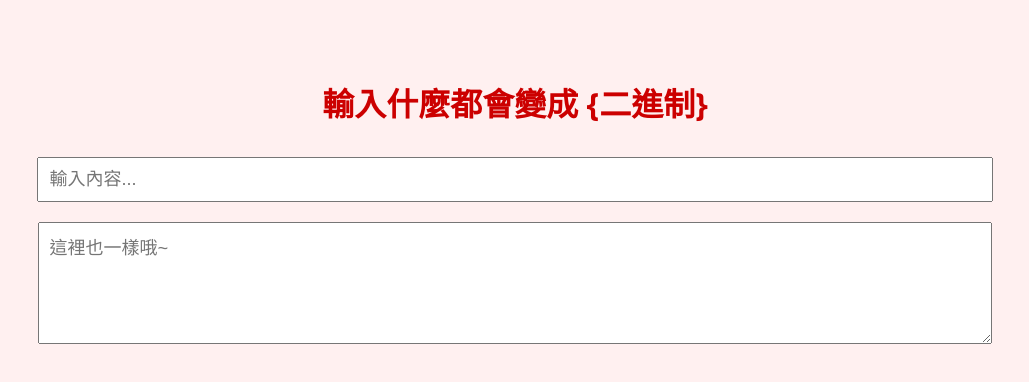
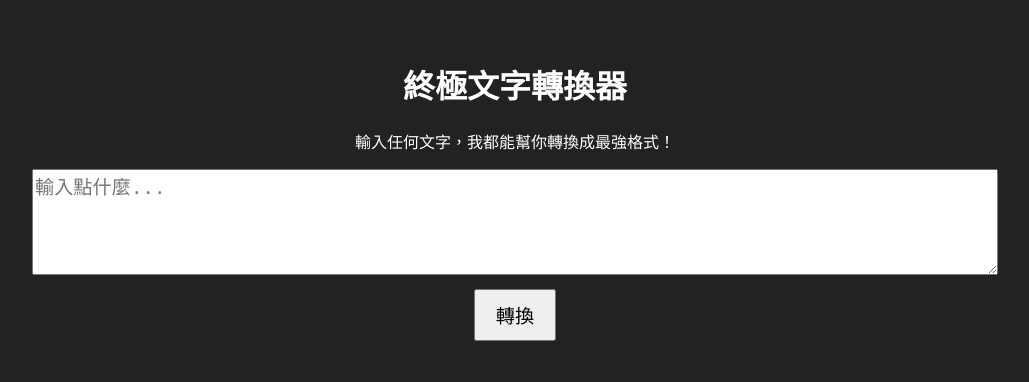
Before and after one commit to yumichen657/-, a plain HTML site: page index.html in a window 1280 px wide. Shown: the whole page, without its empty margins (125-1154 px from the left). Drawn offline with Linux system fonts and the light colour scheme.

Commit message:
更新 index.html

```diff
--- a/index.html
+++ b/index.html
@@ -2,47 +2,51 @@
 <html lang="zh-Hant">
 <head>
   <meta charset="UTF-8">
-  <title>二進治輸入器</title>
+  <title>終極文字轉換器</title>
   <style>
     body {
-      font-family: "Segoe UI", sans-serif;
-      background-color: #fff0f0;
+      font-family: 'Noto Sans TC', sans-serif;
+      background-color: #222;
+      color: #fff;
       text-align: center;
-      padding: 50px;
+      padding: 2rem;
     }
-    input, textarea {
-      font-size: 18px;
-      padding: 10px;
+    textarea {
       width: 80%;
-      margin: 10px 0;
+      height: 100px;
+      font-size: 1.2rem;
     }
-    h1 {
-      color: #cc0000;
+    button {
+      margin-top: 10px;
+      padding: 10px 20px;
+      font-size: 1.2rem;
+      cursor: pointer;
+    }
+    #output {
+      margin-top: 30px;
+      font-size: 2rem;
+      color: #0f0;
     }
   </style>
 </head>
 <body>
-
-  <h1>輸入什麼都會變成 {二進制}</h1>
-
-  <input type="text" placeholder="輸入內容..." />
-  <br>
-  <textarea rows="5" placeholder="這裡也一樣哦~"></textarea>
+  <div class="container">
+    <h1>終極文字轉換器</h1>
+    <p>輸入任何文字，我都能幫你轉換成最強格式！</p>
+    <textarea id="inputText" placeholder="輸入點什麼..."></textarea>
+    <br>
+    <button onclick="convert()">轉換</button>
+    <div id="output"></div>
+  </div>
 
   <script>
-    const trollOutput = "二進制";
-
-    function replaceInput(e) {
-      const el = e.target;
-      if (el.value !== trollOutput) {
-        el.value = trollOutput;
-      }
+    function convert() {
+      const output = document.getElementById("output");
+      output.textContent = "正在轉換中...";
+      setTimeout(() => {
+        output.textContent = "二進制";
+      }, 1000);
     }
-
-    document.querySelectorAll('input, textarea').forEach(el => {
-      el.addEventListener('input', replaceInput);
-    });
   </script>
-
 </body>
 </html>
```
